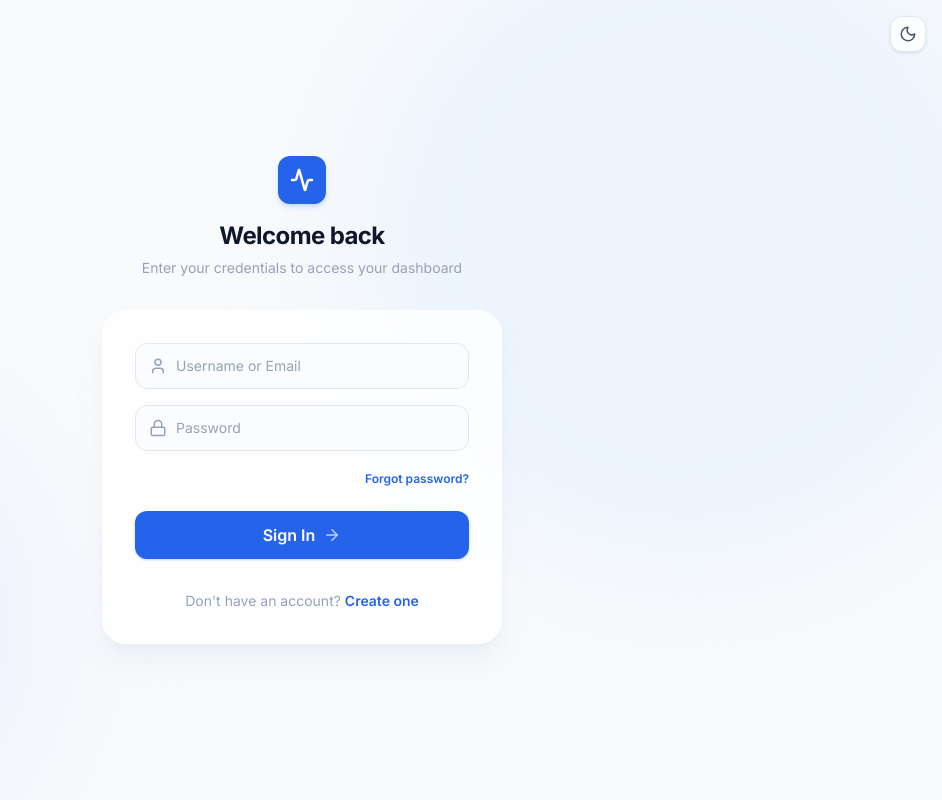
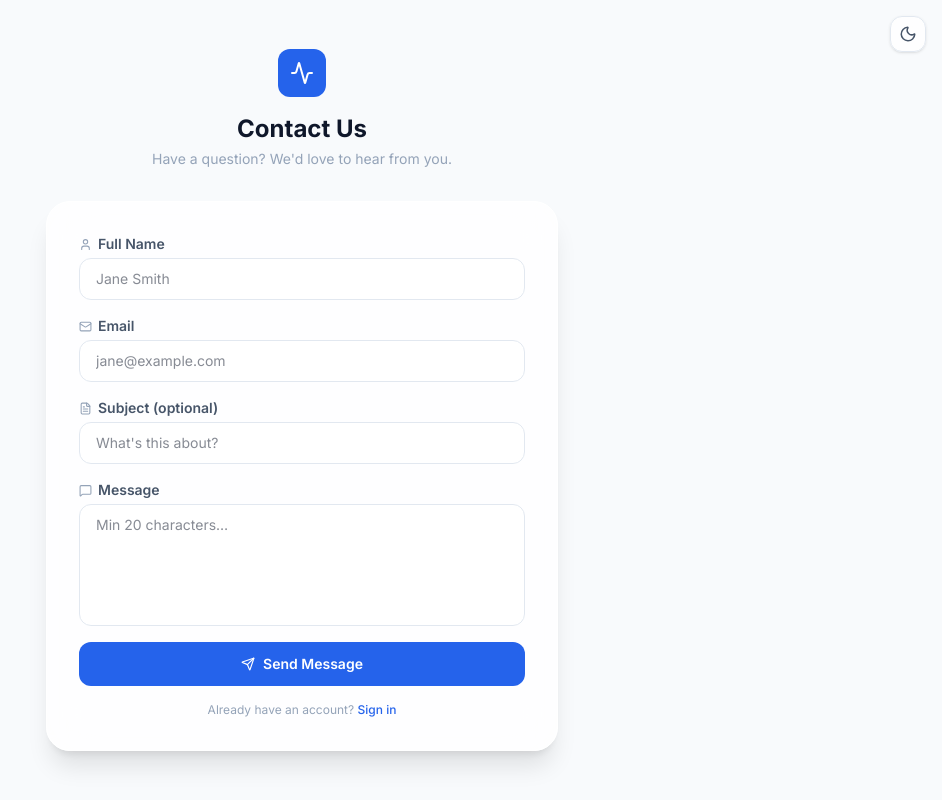
Before and after one commit to jeraldin2003/DevPulse, a React (Vite) app: page /contact in a window 1280 px wide. Before the commit this address led to /login. Shown: the whole page, without its empty margins (338-1280 px from the left). Built offline with nearby package versions, Linux system fonts and the light colour scheme; no server answers.

Commit message:
feat: implement reusable useForm hook and add Contact page with form validation

```diff
--- a/src/App.jsx
+++ b/src/App.jsx
@@ -4,7 +4,7 @@ import { LoginPage } from '~/features/auth/pages/LoginPage.jsx';
 import DashboardPage from '~/features/dashboard/pages/DashboardPage.jsx';
 import QuizPage from '~/features/quiz/pages/QuizPage.jsx';
 import SidebarLayout from '~/components/layout/SidebarLayout.jsx';
-
+import ContactPage from './features/contactform/ContactPage';
 function ProtectedRoute({ children }) {
   const { isAuthenticated } = useAuth();
   return isAuthenticated ? children : <Navigate to="/login" replace />;
@@ -26,7 +26,6 @@ export default function App() {
       </div>
     );
   }
-
   return (
     <BrowserRouter>
       <Routes>
@@ -48,6 +47,7 @@ export default function App() {
           <Route path="/" element={<DashboardPage />} />
           <Route path="/quiz" element={<QuizPage />} />
         </Route>
+        <Route path="/contact" element={<ContactPage />} />
         <Route path="*" element={<Navigate to="/" replace />} />
       </Routes>
     </BrowserRouter>
--- a/src/components/layout/SidebarLayout.jsx
+++ b/src/components/layout/SidebarLayout.jsx
@@ -15,6 +15,7 @@ import { useTheme } from '~/features/auth/context/ThemeContext.jsx';
 const NAV_LINKS = [
   { to: '/', label: 'Dashboard', icon: LayoutDashboard, exact: true },
   { to: '/quiz', label: 'Quiz', icon: HelpCircle, exact: false },
+  { to: '/contact', label: 'Contact', icon: Activity, exact: false },
 ];
 
 /** Returns up to 2 uppercase initials from a display name */
@@ -29,25 +30,25 @@ function getInitials(name = '') {
 
 function SidebarContent({ user, logout, onClose }) {
   const initials = getInitials(user?.username ?? user?.email ?? '?');
-
   const { theme, toggleTheme } = useTheme();
 
   return (
     <div className="flex flex-col h-full">
       {/* Brand */}
-      <div className="flex items-center justify-between px-5 py-4 border-b border-slate-100 shrink-0">
+      <div className="flex items-center justify-between px-5 py-4 border-b border-slate-100 dark:border-slate-700 shrink-0">
         <div className="flex items-center gap-2.5">
           <div className="flex items-center justify-center w-8 h-8 rounded-lg bg-blue-600 text-white shadow-sm shadow-blue-500/25">
             <Activity size={17} strokeWidth={2.5} aria-hidden="true" />
           </div>
-          <span className="text-[15px] font-bold text-slate-800 tracking-tight">DevPulse</span>
+          <span className="text-[15px] font-bold text-slate-800 dark:text-slate-100 tracking-tight">
+            DevPulse
+          </span>
         </div>
-        {/* Close button — only shown on mobile */}
         {onClose && (
           <button
             type="button"
             onClick={onClose}
-            className="p-1.5 rounded-lg text-slate-400 hover:text-slate-600 hover:bg-slate-100 transition-colors duration-150 cursor-pointer md:hidden"
+            className="p-1.5 rounded-lg text-slate-400 hover:text-slate-600 hover:bg-slate-100 dark:hover:bg-slate-700 transition-colors duration-150 cursor-pointer md:hidden"
             aria-label="Close sidebar"
           >
             <X size={18} />
@@ -70,18 +71,15 @@ function SidebarContent({ user, logout, onClose }) {
               [
                 'flex items-center gap-3 px-3 py-2.5 rounded-lg text-sm font-semibold transition-all duration-150',
                 isActive
-                  ? 'bg-blue-50 text-blue-600 shadow-sm shadow-blue-100'
-                  : 'text-slate-600 hover:bg-slate-50 hover:text-slate-900',
+                  ? 'bg-blue-50 dark:bg-blue-900/40 text-blue-600 dark:text-blue-400 shadow-sm shadow-blue-100'
+                  : 'text-slate-600 dark:text-slate-400 hover:bg-slate-100 dark:hover:bg-slate-800 hover:text-slate-900 dark:hover:text-slate-100',
               ].join(' ')
             }
           >
             {({ isActive }) => (
               <>
-                {/* Active left-accent bar */}
                 <span
-                  className={`w-0.5 h-5 rounded-full shrink-0 transition-all duration-150 ${
-                    isActive ? 'bg-blue-500' : 'bg-transparent'
-                  }`}
+                  className={`w-0.5 h-5 rounded-full shrink-0 transition-all duration-150 ${isActive ? 'bg-blue-500' : 'bg-transparent'}`}
                   aria-hidden="true"
                 />
                 <Icon size={17} aria-hidden="true" />
@@ -93,34 +91,26 @@ function SidebarContent({ user, logout, onClose }) {
       </nav>
 
       {/* User card + Theme Toggle + Logout */}
-      <div className="p-3 border-t border-slate-100 shrink-0">
+      <div className="p-3 border-t border-slate-100 dark:border-slate-700 shrink-0">
         {user && (
-          <div className="flex items-center gap-2 px-3 py-2 rounded-xl bg-slate-50 hover:bg-slate-100 transition-colors duration-150 group">
-            {/* Initials avatar */}
+          <div className="flex items-center gap-2 px-3 py-2 rounded-xl bg-slate-50 dark:bg-slate-800 hover:bg-slate-100 dark:hover:bg-slate-700 transition-colors duration-150 group">
             <div className="w-8 h-8 rounded-full bg-gradient-to-br from-blue-500 to-indigo-600 flex items-center justify-center text-white text-xs font-bold shrink-0 select-none shadow-sm">
               {initials}
             </div>
-
-            {/* User info */}
             <div className="flex flex-col min-w-0 flex-1">
               <span className="text-[10px] font-semibold text-slate-400 uppercase tracking-wide leading-none mb-0.5">
                 Signed in
               </span>
-              <span className="text-sm font-semibold text-slate-700 truncate leading-tight">
+              <span className="text-sm font-semibold text-slate-700 dark:text-slate-200 truncate leading-tight">
                 {user.username ?? user.email}
               </span>
             </div>
-
-            {/* Theme Toggle */}
             <button
               type="button"
               onClick={toggleTheme}
               title={`Switch to ${theme === 'light' ? 'dark' : 'light'} theme`}
               aria-label={`Switch to ${theme === 'light' ? 'dark' : 'light'} theme`}
-              className="shrink-0 w-7 h-7 rounded-lg flex items-center justify-center text-slate-400
-             hover:text-blue-500 hover:bg-blue-50 dark:hover:bg-slate-800
-             transition-all duration-150 cursor-pointer opacity-60 hover:opacity-100
-             active:scale-90"
+              className="shrink-0 w-7 h-7 rounded-lg flex items-center justify-center text-slate-400 hover:text-blue-500 hover:bg-blue-50 dark:hover:bg-slate-600 transition-all duration-150 cursor-pointer opacity-60 hover:opacity-100 active:scale-90"
             >
               {theme === 'light' ? (
                 <Moon size={14} aria-hidden="true" />
@@ -128,14 +118,12 @@ function SidebarContent({ user, logout, onClose }) {
                 <Sun size={14} aria-hidden="true" />
               )}
             </button>
-
-            {/* Logout */}
             <button
               type="button"
               onClick={logout}
               title="Sign out"
               aria-label="Sign out"
-              className="shrink-0 w-7 h-7 rounded-lg flex items-center justify-center text-slate-400 hover:text-rose-500 hover:bg-rose-50 dark:hover:bg-slate-800 transition-all duration-150 cursor-pointer opacity-60 hover:opacity-100"
+              className="shrink-0 w-7 h-7 rounded-lg flex items-center justify-center text-slate-400 hover:text-rose-500 hover:bg-rose-50 dark:hover:bg-slate-600 transition-all duration-150 cursor-pointer opacity-60 hover:opacity-100"
             >
               <LogOut size={14} aria-hidden="true" />
             </button>
--- /dev/null
+++ b/src/features/contactform/ContactPage.jsx
@@ -0,0 +1,199 @@
+import { useState } from 'react';
+import {
+  Send,
+  Mail,
+  User,
+  MessageSquare,
+  FileText,
+  CheckCircle,
+  ArrowLeft,
+  AlertCircle,
+  Activity,
+  Sun,
+  Moon,
+} from 'lucide-react';
+import { Link } from 'react-router-dom';
+import { useForm } from '~/hooks/useForm';
+import { sendContactEmail } from './api/sendContactEmail';
+import { useAuth } from '~/features/auth/context/AuthContext';
+import { useTheme } from '~/features/auth/context/ThemeContext';
+
+const validate = (v) => {
+  const e = {};
+  if (!v.name.trim()) e.name = 'Name is required.';
+  if (!v.email.trim()) e.email = 'Email is required.';
+  else if (!/^[^\s@]+@[^\s@]+\.[^\s@]+$/.test(v.email)) e.email = 'Invalid email.';
+  if (!v.message.trim()) e.message = 'Message is required.';
+  else if (v.message.trim().length < 20) e.message = 'Min 20 characters.';
+  return e;
+};
+
+const cx = (err, isTA) =>
+  `w-full rounded-xl border px-4 py-2.5 text-sm outline-none transition focus:ring-2 ${isTA ? 'resize-none' : ''} ${err ? 'border-rose-400 bg-rose-50/40 focus:ring-rose-300' : 'border-slate-200 bg-white/70 focus:ring-blue-400/40'}`;
+
+const FIELDS = [
+  {
+    id: 'name',
+    label: 'Full Name',
+    icon: User,
+    type: 'text',
+    autoComplete: 'name',
+    placeholder: 'Jane Smith',
+  },
+  {
+    id: 'email',
+    label: 'Email',
+    icon: Mail,
+    type: 'email',
+    autoComplete: 'email',
+    placeholder: 'jane@example.com',
+  },
+  {
+    id: 'subject',
+    label: 'Subject (optional)',
+    icon: FileText,
+    type: 'text',
+    placeholder: "What's this about?",
+  },
+  {
+    id: 'message',
+    label: 'Message',
+    icon: MessageSquare,
+    as: 'textarea',
+    rows: 5,
+    placeholder: 'Min 20 characters…',
+  },
+];
+
+export default function ContactPage() {
+  const { isAuthenticated } = useAuth();
+  const [submitting, setSubmitting] = useState(false);
+  const [serverError, setServerError] = useState('');
+  const [doneEmail, setDoneEmail] = useState('');
+  const { values, errors, touched, handleChange, handleBlur, handleSubmit, reset } = useForm(
+    { name: '', email: '', subject: '', message: '' },
+    validate
+  );
+  const { toggleTheme, theme } = useTheme();
+  const onSubmit = async (data) => {
+    setSubmitting(true);
+    setServerError('');
+    try {
+      await sendContactEmail(data);
+      setDoneEmail(data.email);
+      reset();
+    } catch (e) {
+      setServerError(e.message || 'Something went wrong.');
+    } finally {
+      setSubmitting(false);
+    }
+  };
+
+  return (
+    <div className="min-h-screen flex items-center justify-center bg-slate-50 px-6 py-12">
+      <div className="w-full max-w-lg">
+        <button
+          type="button"
+          onClick={toggleTheme}
+          className="absolute top-4 right-4 z-50 p-2 rounded-xl bg-white/80 dark:bg-slate-800/80 backdrop-blur-md border border-slate-200 dark:border-slate-700 text-slate-600 dark:text-slate-300 hover:bg-slate-100 dark:hover:bg-slate-700 transition-all duration-150 cursor-pointer shadow-sm"
+          title={`Switch to ${theme === 'light' ? 'dark' : 'light'} theme`}
+          aria-label={`Switch to ${theme === 'light' ? 'dark' : 'light'} theme`}
+        >
+          {theme === 'light' ? <Moon size={18} /> : <Sun size={18} />}
+        </button>
+        {/* Header */}
+        <div className="flex flex-col items-center mb-8">
+          <div className="w-12 h-12 rounded-xl bg-blue-600 text-white flex items-center justify-center mb-4">
+            <Activity size={24} />
+          </div>
+          <h1 className="text-2xl font-bold text-slate-800">Contact Us</h1>
+          <p className="text-sm text-slate-500 mt-1">
+            Have a question? We'd love to hear from you.
+          </p>
+        </div>
+
+        {/* Card */}
+        <div className="bg-white/80 backdrop-blur-xl border border-white rounded-3xl p-8 shadow-xl">
+          {doneEmail ? (
+            <div className="flex flex-col items-center text-center gap-4 py-6">
+              <CheckCircle size={48} className="text-emerald-500" strokeWidth={1.5} />
+              <p className="text-slate-600 text-sm">
+                Confirmation sent to <strong>{doneEmail}</strong>.
+              </p>
+              <Link
+                to="/"
+                className="flex items-center gap-2 px-5 py-2.5 bg-blue-600 text-white text-sm font-semibold rounded-xl"
+              >
+                <ArrowLeft size={14} /> Back to Dashboard
+              </Link>
+            </div>
+          ) : (
+            <form onSubmit={handleSubmit(onSubmit)} noValidate className="flex flex-col gap-4">
+              {serverError && (
+                <div
+                  role="alert"
+                  className="flex gap-2 p-3 rounded-xl bg-rose-50 border border-rose-200 text-rose-700 text-sm"
+                >
+                  <AlertCircle size={16} className="shrink-0 mt-0.5" /> {serverError}
+                </div>
+              )}
+
+              {FIELDS.map(({ id, label, icon: Icon, as: Tag = 'input', ...rest }) => {
+                const hasErr = errors[id] && touched[id];
+                return (
+                  <div key={id} className="flex flex-col gap-1">
+                    <label
+                      htmlFor={id}
+                      className="flex items-center gap-1.5 text-sm font-semibold text-slate-700"
+                    >
+                      <Icon size={13} className="text-slate-400" /> {label}
+                    </label>
+                    <Tag
+                      id={id}
+                      name={id}
+                      value={values[id]}
+                      onChange={handleChange}
+                      onBlur={handleBlur}
+                      aria-invalid={!!hasErr}
+                      className={cx(hasErr, Tag === 'textarea')}
+                      {...rest}
+                    />
+                    {hasErr && (
+                      <span role="alert" className="text-xs text-rose-600">
+                        {errors[id]}
+                      </span>
+                    )}
+                  </div>
+                );
+              })}
+
+              <button
+                type="submit"
+                disabled={submitting}
+                className="flex items-center justify-center gap-2 py-3 bg-blue-600 hover:bg-blue-700 disabled:opacity-60 text-white font-semibold text-sm rounded-xl transition"
+              >
+                {submitting ? (
+                  <>
+                    <span className="w-4 h-4 border-2 border-white/30 border-t-white rounded-full animate-spin" />{' '}
+                    Sending…
+                  </>
+                ) : (
+                  <>
+                    <Send size={14} /> Send Message
+                  </>
+                )}
+              </button>
+
+              <p className="text-center text-xs text-slate-400">
+                {isAuthenticated ? `` : `Already have an account?`}{' '}
+                <Link to="/" className="text-blue-600 hover:underline font-medium">
+                  {isAuthenticated ? `Back to Dashboard` : `Sign in`}
+                </Link>
+              </p>
+            </form>
+          )}
+        </div>
+      </div>
+    </div>
+  );
+}
--- /dev/null
+++ b/src/features/contactform/api/sendContactEmail.js
@@ -0,0 +1,27 @@
+/**
+ * sendContactEmail.js
+ * Reusable API utility — POSTs contact form data to the backend.
+ * Returns { success, message } or throws on network error.
+ */
+
+const CONTACT_URL = `${import.meta.env.VITE_API_URL}/contact`;
+
+/**
+ * @param {{ name: string, email: string, subject: string, message: string }} data
+ * @returns {Promise<{ success: boolean, message: string }>}
+ */
+export async function sendContactEmail(data) {
+  const response = await fetch(CONTACT_URL, {
+    method: 'POST',
+    headers: { 'Content-Type': 'application/json' },
+    body: JSON.stringify(data),
+  });
+
+  const json = await response.json();
+
+  if (!response.ok) {
+    throw new Error(json.error || 'Failed to send message. Please try again.');
+  }
+
+  return json;
+}
--- /dev/null
+++ b/src/hooks/useForm.js
@@ -0,0 +1,41 @@
+import { useState } from 'react';
+export function useForm(initialValues, validate) {
+  const [values, setValues] = useState(initialValues);
+  const [errors, setErrors] = useState({});
+  const [touched, setTouched] = useState({});
+  const handleChange = (e) => {
+    const { name, value } = e.target;
+    const next = { ...values, [name]: value };
+    setValues(next);
+    if (touched[name]) {
+      const { [name]: fieldErr } = validate(next);
+      setErrors((prev) => {
+        const updated = { ...prev };
+        if (fieldErr)
+          updated[name] = fieldErr; // add/update error
+        else delete updated[name]; // remove it so the field clears
+        return updated;
+      });
+    }
+  };
+
+  const handleBlur = (e) => {
+    const { name } = e.target;
+    setTouched((prev) => ({ ...prev, [name]: true }));
+    setErrors((prev) => ({ ...prev, ...validate(values) }));
+  };
+  const handleSubmit = (onSubmit) => (e) => {
+    e.preventDefault();
+    const allErrors = validate(values);
+    setErrors(allErrors);
+    setTouched(Object.keys(values).reduce((acc, k) => ({ ...acc, [k]: true }), {}));
+    if (Object.keys(allErrors).length === 0) onSubmit(values);
+  };
+
+  const reset = () => {
+    setValues(initialValues);
+    setErrors({});
+    setTouched({});
+  };
+  return { values, errors, touched, handleChange, handleBlur, handleSubmit, reset };
+}
```
